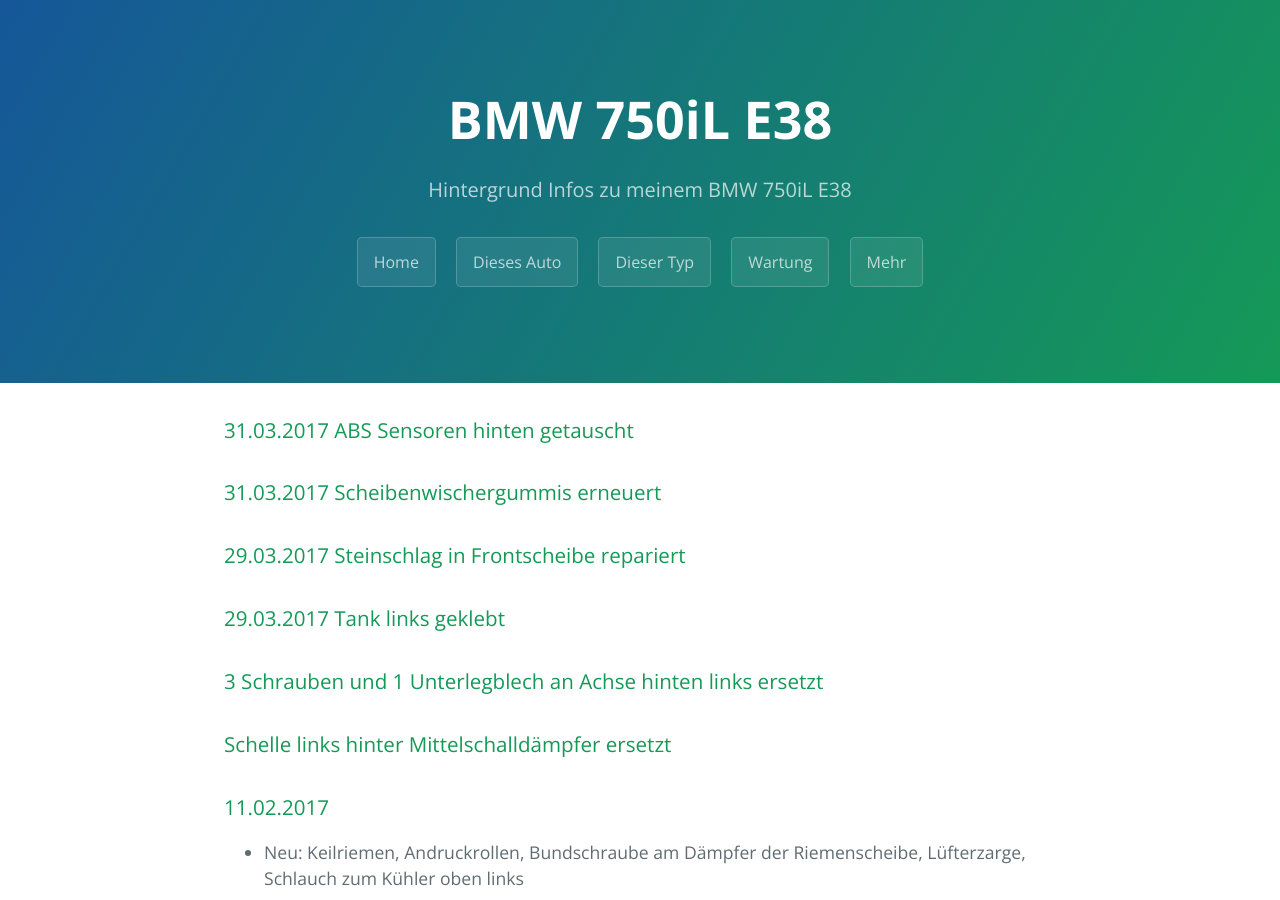
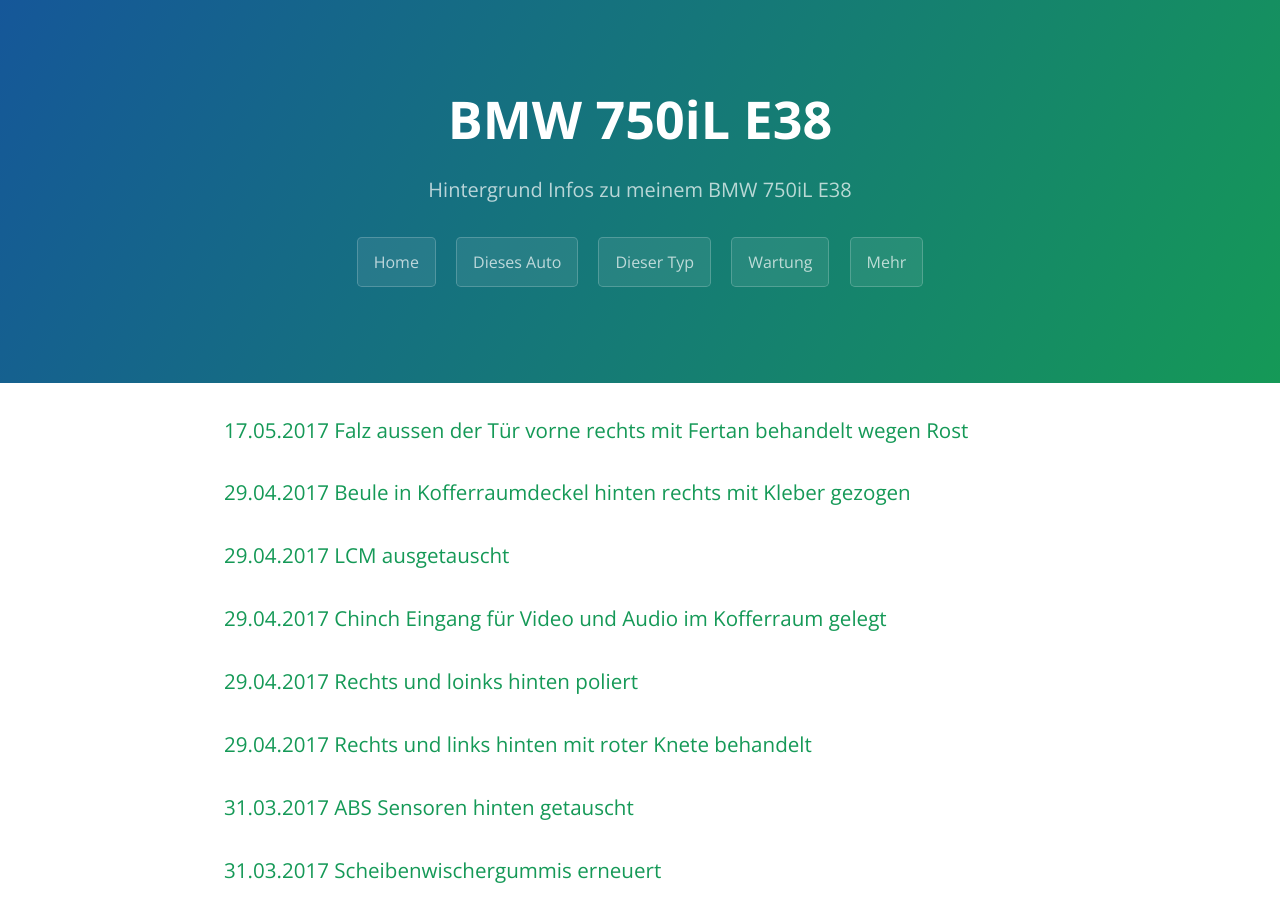
Before and after one commit to trautw/BMW750iL, a Jekyll site: the page built from docs/_pages/03_maintenance.md, in a window 1280 px wide and 900 px high. Built offline with Jekyll 4.4.1, drawn with Linux system fonts in a browser that asks for light colours.

Commit message:
Update 03_maintenance.md

```diff
--- a/docs/_pages/03_maintenance.md
+++ b/docs/_pages/03_maintenance.md
@@ -4,6 +4,12 @@ title: Wartung
 permalink: /maintenance/
 ---
 
+### 17.05.2017 Falz aussen der Tür vorne rechts mit Fertan behandelt wegen Rost
+### 29.04.2017 Beule in Kofferraumdeckel hinten rechts mit Kleber gezogen
+### 29.04.2017 LCM ausgetauscht
+### 29.04.2017 Chinch Eingang für Video und Audio im Kofferraum gelegt
+### 29.04.2017 Rechts und loinks hinten poliert
+### 29.04.2017 Rechts und links hinten mit roter Knete behandelt
 ### 31.03.2017 ABS Sensoren hinten getauscht
 ### 31.03.2017 Scheibenwischergummis erneuert
 ### 29.03.2017 Steinschlag in Frontscheibe repariert
```
